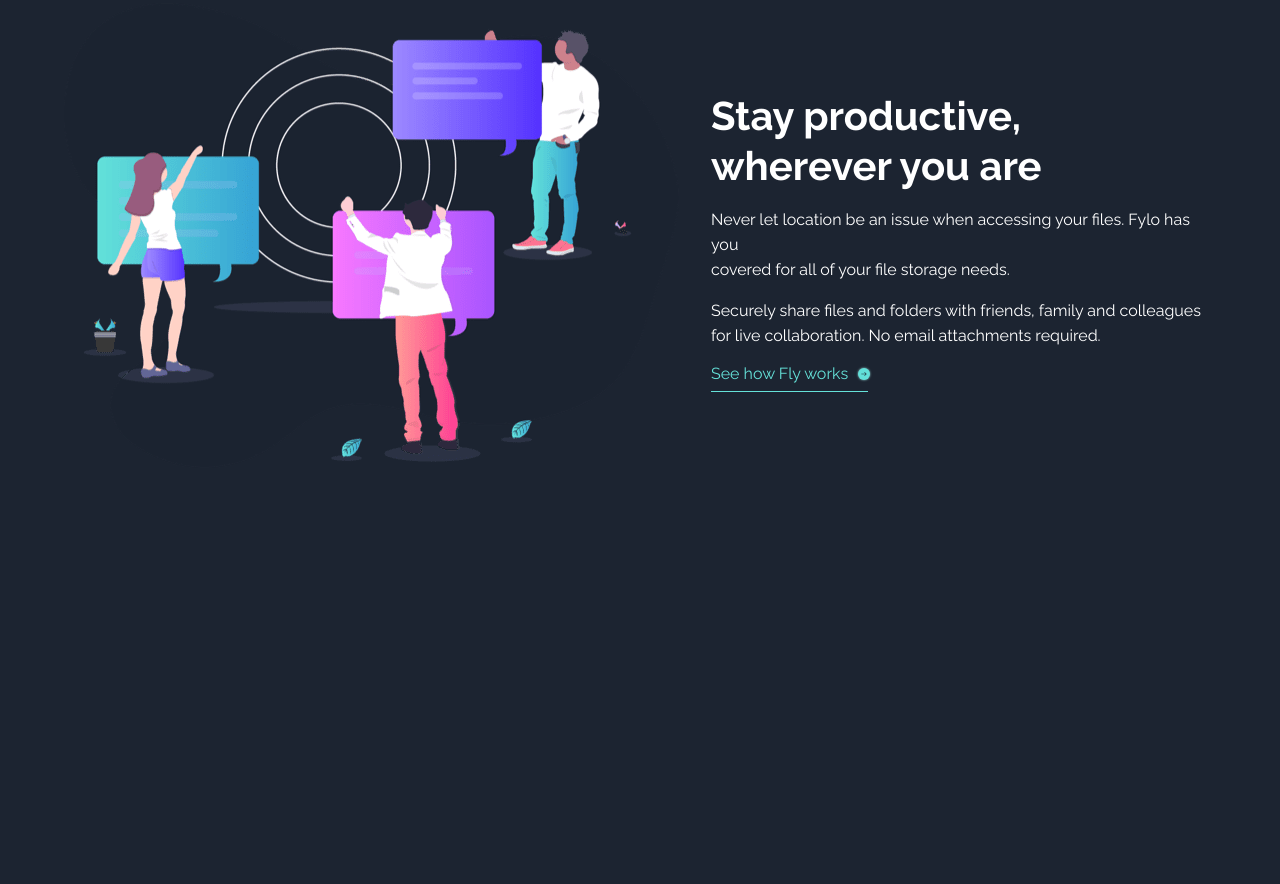
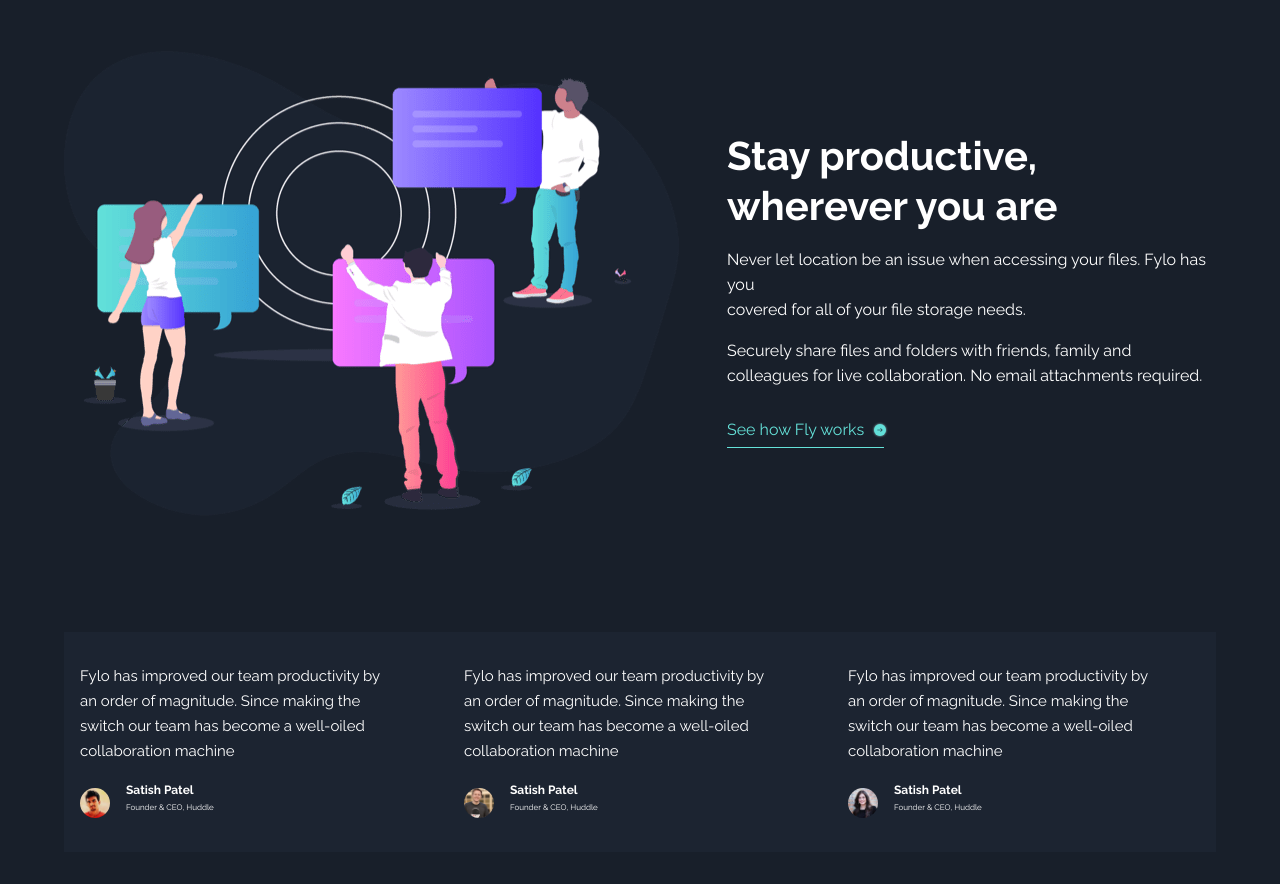
Before and after one commit to jakub-ozog/fylo-dark-theme-landing-page, a plain HTML site: page index.html in a window 1280 px wide. Shown: the part 1724-2608 px from the top of the page. Before the commit the page ends 2228 px from the top, so only its background shows below. Drawn offline with Linux system fonts and the light colour scheme.

Commit message:
testimonials section added

```diff
--- a/index.html
+++ b/index.html
@@ -1,24 +1,21 @@
 <!DOCTYPE html>
 <html lang="en">
+
 <head>
   <meta charset="UTF-8" />
   <meta name="viewport" content="width=device-width, initial-scale=1.0" />
   <!-- displays site properly based on user's device -->
 
-    <link
-      rel="icon"
-      type="image/png"
-      sizes="32x32"
-      href="./images/favicon-32x32.png" />
+  <link rel="icon" type="image/png" sizes="32x32" href="./images/favicon-32x32.png" />
   <link rel="preconnect" href="https://fonts.googleapis.com" />
   <link rel="preconnect" href="https://fonts.gstatic.com" crossorigin />
-    <link
-      href="https://fonts.googleapis.com/css2?family=Open+Sans:wght@400;700&family=Raleway:wght@400;700&display=swap"
+  <link href="https://fonts.googleapis.com/css2?family=Open+Sans:wght@400;700&family=Raleway:wght@400;700&display=swap"
     rel="stylesheet" />
   <link rel="stylesheet" href="styles/dist/style.css" />
   <script defer src="app/script.js"></script>
   <title>Fylo landing page with dark theme and features grid</title>
 </head>
+
 <body>
   <header class="primaryHeader">
     <div class="primaryHeader__logo">
@@ -59,10 +56,7 @@
         <img src="" alt="" />
         <div class="features__gridWrapper">
           <div class="features__gridElement">
-              <img
-                class="features__gridImg"
-                src="images/icon-access-anywhere.svg"
-                alt="" />
+            <img class="features__gridImg" src="images/icon-access-anywhere.svg" alt="" />
             <h3 class="features__title">Access your files, anywhere</h3>
             <p class="features__desc">
               The ability to use a smartphone, tablet, or computer <br />
@@ -71,10 +65,7 @@
             </p>
           </div>
           <div class="features__gridElement">
-              <img
-                class="features__gridImg"
-                src="images/icon-security.svg"
-                alt="" />
+            <img class="features__gridImg" src="images/icon-security.svg" alt="" />
             <h3 class="features__title">Security you can trust</h3>
             <p class="features__desc">
               2-factor authentication and user-controlled <br />
@@ -84,10 +75,7 @@
             </p>
           </div>
           <div class="features__gridElement">
-              <img
-                class="features__gridImg"
-                src="images/icon-collaboration.svg"
-                alt="" />
+            <img class="features__gridImg" src="images/icon-collaboration.svg" alt="" />
             <h3 class="features__title">Real-time collaboration</h3>
             <p class="features__desc">
               Securely share files and folder with friends, family and <br />
@@ -96,10 +84,7 @@
             </p>
           </div>
           <div class="features__gridElement">
-              <img
-                class="features__gridImg"
-                src="images/icon-any-file.svg"
-                alt="" />
+            <img class="features__gridImg" src="images/icon-any-file.svg" alt="" />
             <h3 class="features__title">Store any type of file</h3>
             <p class="features__desc">
               Whether you're sharing holidays photos or work <br />
@@ -109,12 +94,10 @@
           </div>
         </div>
       </section>
-
+    </main>
     <section class="stayProductive">
       <div class="stayProductive__wrapper">
-            <img
-              src="images/illustration-stay-productive.png"
-              alt="stay-producive-image" />
+        <img src="images/illustration-stay-productive.png" alt="stay-producive-image" />
       </div>
 
       <div class="stayProductive__text">
@@ -132,16 +115,66 @@
           colleagues for live collaboration. No email attachments required.
         </p>
         <div class="stayProductive__btnWrapper">
-
           <button class="stayProductive__btn" role="button" type="button">
             See how Fly works <img src="images/icon-arrow.svg" alt="" />
           </button>
         </div>
       </div>
     </section>
-      </main>
+
+    <section class="testimonials">
+      <div class="testimonials__wrapper">
+        <div class="testimonials__card">
+          <p class="testimonials__desc">
+            Fylo has improved our team productivity by <br> an order of magnitude. Since making the <br> switch our team
+            has become a well-oiled <br> collaboration machine
+          </p>
+          <div class="testimonials__author">
+            <img src="images/profile-1.jpg" alt="">
+            <div class="testimonials__authorDetails">
+              <p>Satish Patel</p>
+              <span>Founder & CEO, Huddle</span>
+            </div>
+          </div>
+        </div>
+
+        <div class="testimonials__card">
+          <p class="testimonials__desc">
+            Fylo has improved our team productivity by <br> an order of magnitude. Since making the <br> switch our team
+            has become a well-oiled <br> collaboration machine
+          </p>
+          <div class="testimonials__author">
+            <img src="images/profile-2.jpg" alt="">
+            <div class="testimonials__authorDetails">
+              <p>Satish Patel</p>
+              <span>Founder & CEO, Huddle</span>
+            </div>
+          </div>
+        </div>
+
+
+        <div class="testimonials__card">
+          <p class="testimonials__desc">
+            Fylo has improved our team productivity by <br> an order of magnitude. Since making the <br> switch our team
+            has become a well-oiled <br> collaboration machine
+          </p>
+          <div class="testimonials__author">
+            <img src="images/profile-3.jpg" alt="">
+            <div class="testimonials__authorDetails">
+              <p>Satish Patel</p>
+              <span>Founder & CEO, Huddle</span>
+            </div>
+          </div>
+        </div>
+      </div>
+  </div>
+
+  </div>
+  </section>
+
   </div>
 
   <footer></footer>
 </body>
+
 </html>
--- a/styles/style.scss
+++ b/styles/style.scss
@@ -142,11 +142,11 @@ ul {
   display: flex;
   align-items: center;
   justify-content: center;
-  padding: 2rem 4rem;
-  gap: 2rem;
+  padding: 5rem 4rem;
+  background: $DarkBlue2;
+  gap: 3rem;
   color: $White;
   font-family: $Raleway;
-
 
   &__title {
     font-size: 2.5rem;
@@ -155,8 +155,8 @@ ul {
   }
 
   &__desc {
-    line-height:25px;
-    margin-bottom: 1rem;;
+    line-height: 25px;
+    margin-bottom: 1rem;
   }
 
   &__btnWrapper {
@@ -165,30 +165,76 @@ ul {
     max-width: 165px;
 
     &::after {
-      content: '';
+      content: "";
       position: absolute;
       width: 95%;
       height: 1px;
       background: $Cyan;
-      margin-top: .5rem;
-     }
+      margin-top: 0.5rem;
+    }
   }
 
   &__btn {
     display: flex;
     align-items: center;
-    gap: .5rem;
+    gap: 0.5rem;
     background: none;
     border: none;
-
+    margin-top: 2rem;
     color: $Cyan;
     font-family: $Raleway;
     font-size: 1rem;
-
-
-    // span, img {
-    //   text-decoration: underline;
-    //   text-underline-offset: 5px;
-    // }
   }
 }
+
+.testimonials {
+  background: $DarkBlue2;
+  padding: 2rem 4rem;
+  margin: 0 auto;
+  color: $White;
+  font-family: $Raleway;
+
+  &__wrapper {
+    display: flex;
+    align-items: center;
+    justify-content: space-between;
+  }
+
+  &__card {
+    width: 100%;
+    max-width: 400px;
+    padding: 2rem 1rem;
+    background: $DarkBlue1;
+    font-size: 0.938rem;
+    line-height: 25px;
+  }
+
+  &__desc {
+    margin-bottom: 1.5rem;
+  }
+
+  &__author {
+    display: flex;
+    gap: 1rem;
+
+    img {
+      width: 100%;
+      max-width: 30px;
+      height: 100%;
+      border-radius: 50%;
+    }
+  }
+
+  &__authorDetails {
+    p {
+      color: $White;
+      line-height: 5px;
+      font-weight: 700;
+      font-size: .75rem;
+    }
+
+    span {
+      font-size: .5rem;
+    }
+  }
+}
```
Also changed, not shown: styles/dist/style.css. Lines whose indentation alone changed are shown as unchanged.
